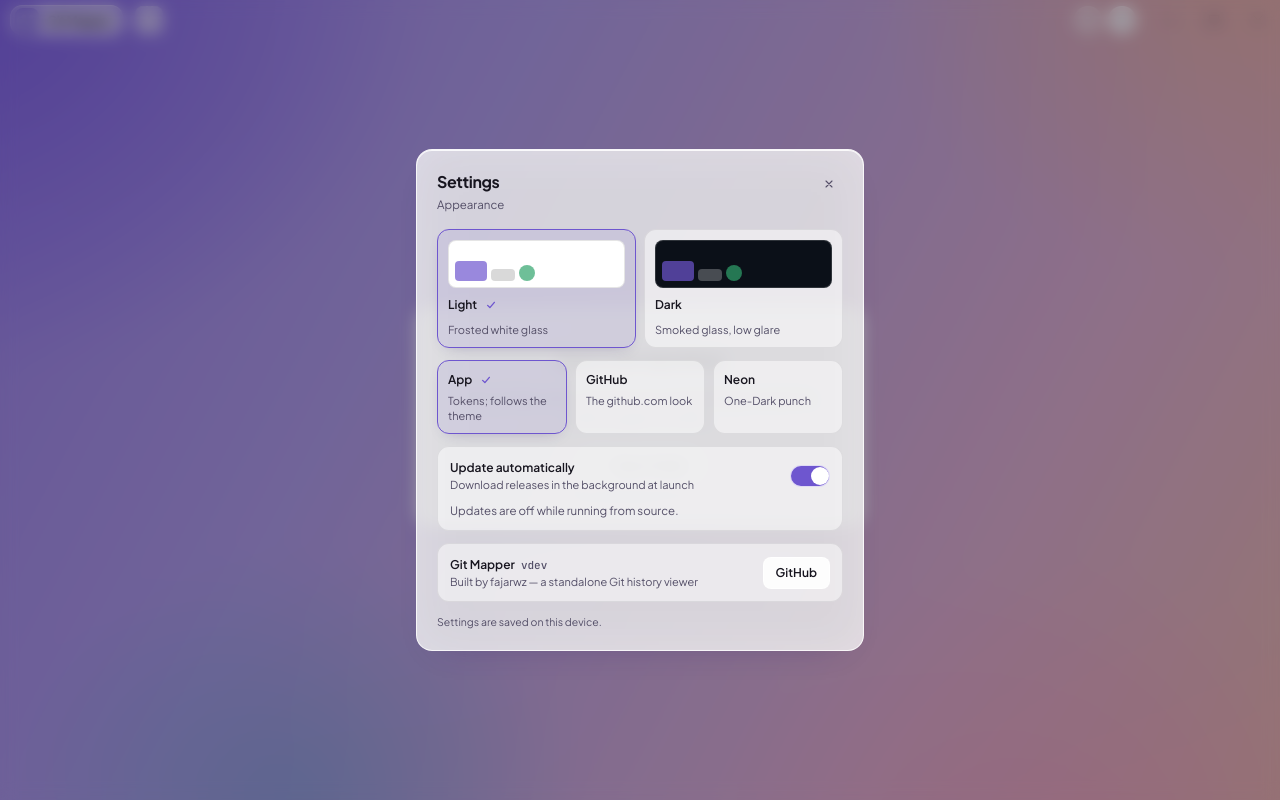
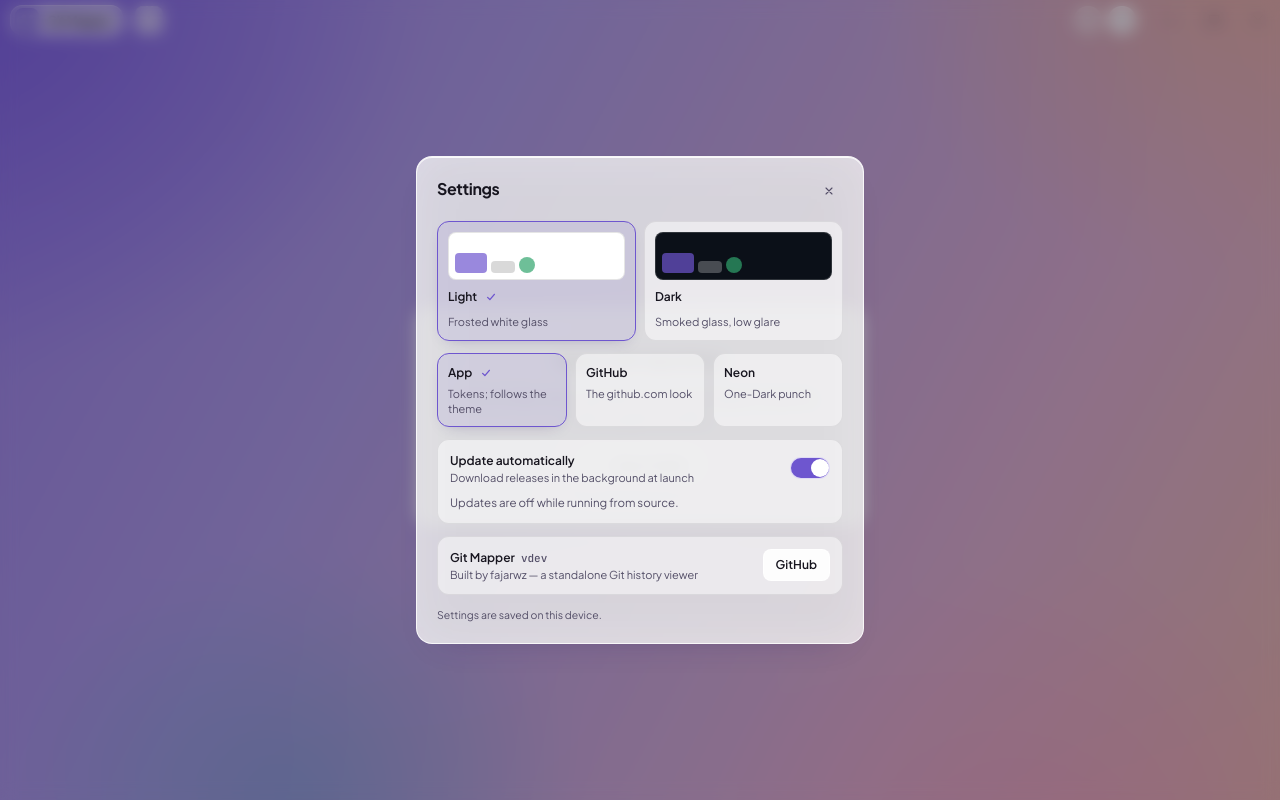
Before and after one commit to fajarwz/git-mapper, a React (Vite) app: page / in a window 1280 px wide. Both pictures are taken after a click on the button 1122 px from the left and 20 px from the top of the page. Built offline with nearby package versions, Linux system fonts and the light colour scheme.

Commit message:
fix: drop the appearance subtitle from settings

```diff
--- a/src/components/SettingsModal.tsx
+++ b/src/components/SettingsModal.tsx
@@ -179,7 +179,6 @@ export function SettingsModal({
             <h2 id="settings-title" className="m-0 text-[16px] font-bold tracking-tight text-ink">
               Settings
             </h2>
-            <p className="m-0 mt-0.5 text-[11.5px] text-ink-dim">Appearance</p>
           </div>
           <button
             ref={closeRef}
```
